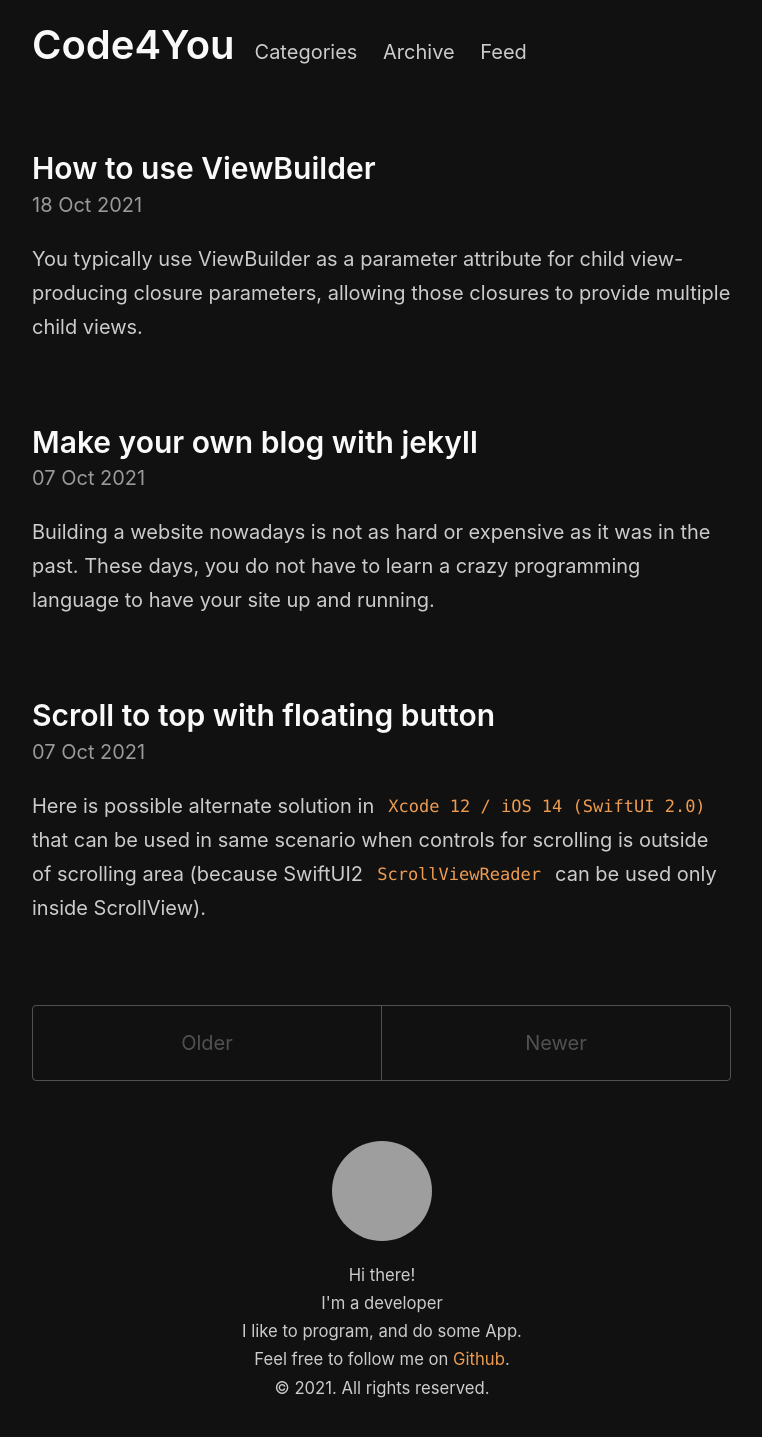
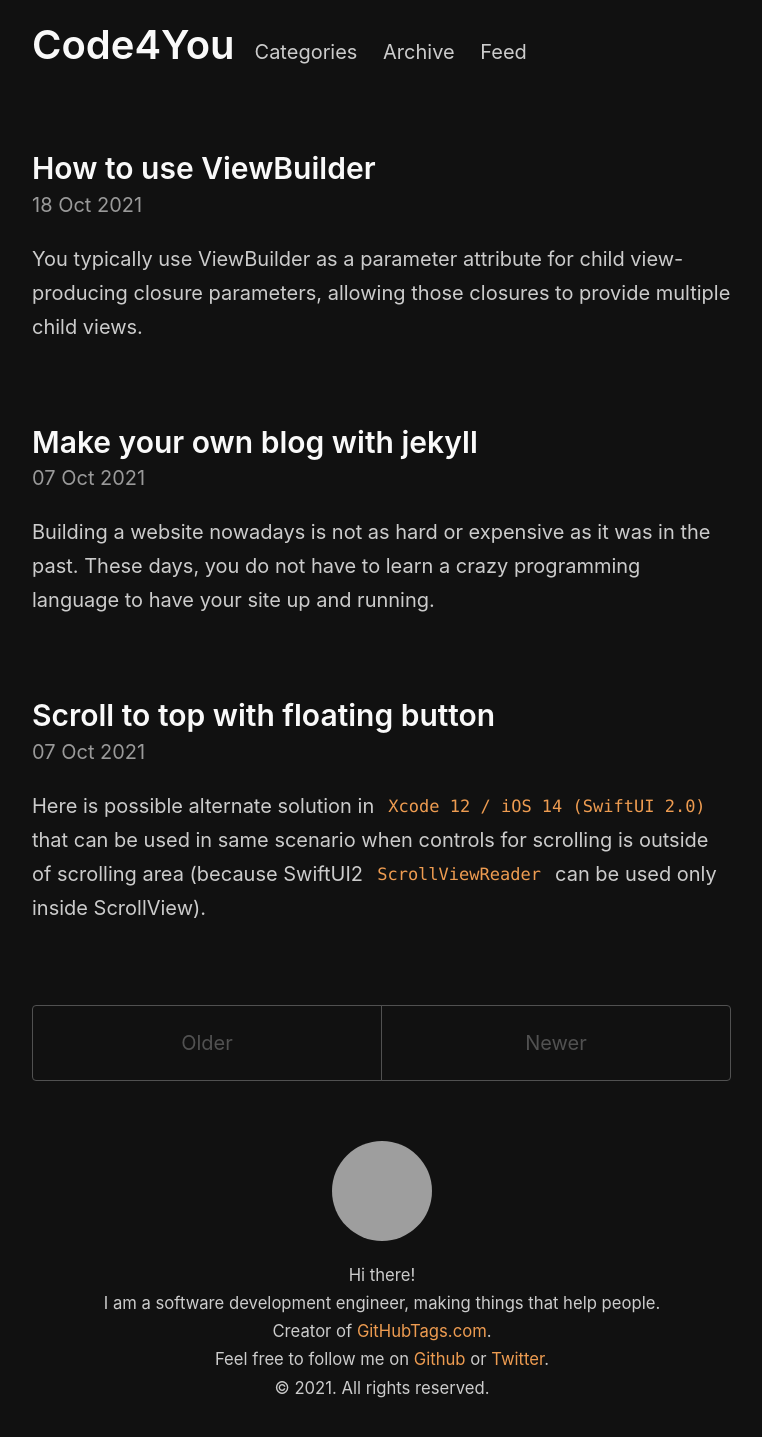
Before and after one commit to code4you2021/code4you.github.io, a Jekyll site: the page built from index.html, in a window 1280 px wide, cut to the strip 0-1442 px from the top of the page. Shown: the top 1437 px of the strip, without its empty margins (258-1020 px from the left). Built offline with Jekyll 4.4.1, drawn with Linux system fonts in a browser that asks for light colours; the list of posts is cut into pages by our own code; grey boxes are pictures that could not be loaded.

Commit message:
Add contact

```diff
--- a/_layouts/default.html
+++ b/_layouts/default.html
@@ -26,9 +26,9 @@
       <footer class="footer">
           {% avatar code4you2021 size=100 %}
           <small>Hi there!</small>
-          <small>I'm a developer</small>
-          <small>I like to program, and do some App.</small>
-          <small>Feel free to follow me on <a href="https://github.com/code4you2021">Github</a>.</small>
+          <small>I am a software development engineer, making things that help people.</small>
+          <small>Creator of <a href="https://githubtags.com">GitHubTags.com</a>.</small>
+          <small>Feel free to follow me on <a href="https://github.com/code4you2021">Github</a> or <a href="https://twitter.com/Code4You2021">Twitter</a>.</small>
         <small>
           &copy; <time datetime="{{ site.time | date_to_xmlschema }}">{{ site.time | date: '%Y' }}</time>. All rights reserved.
         </small>
```
